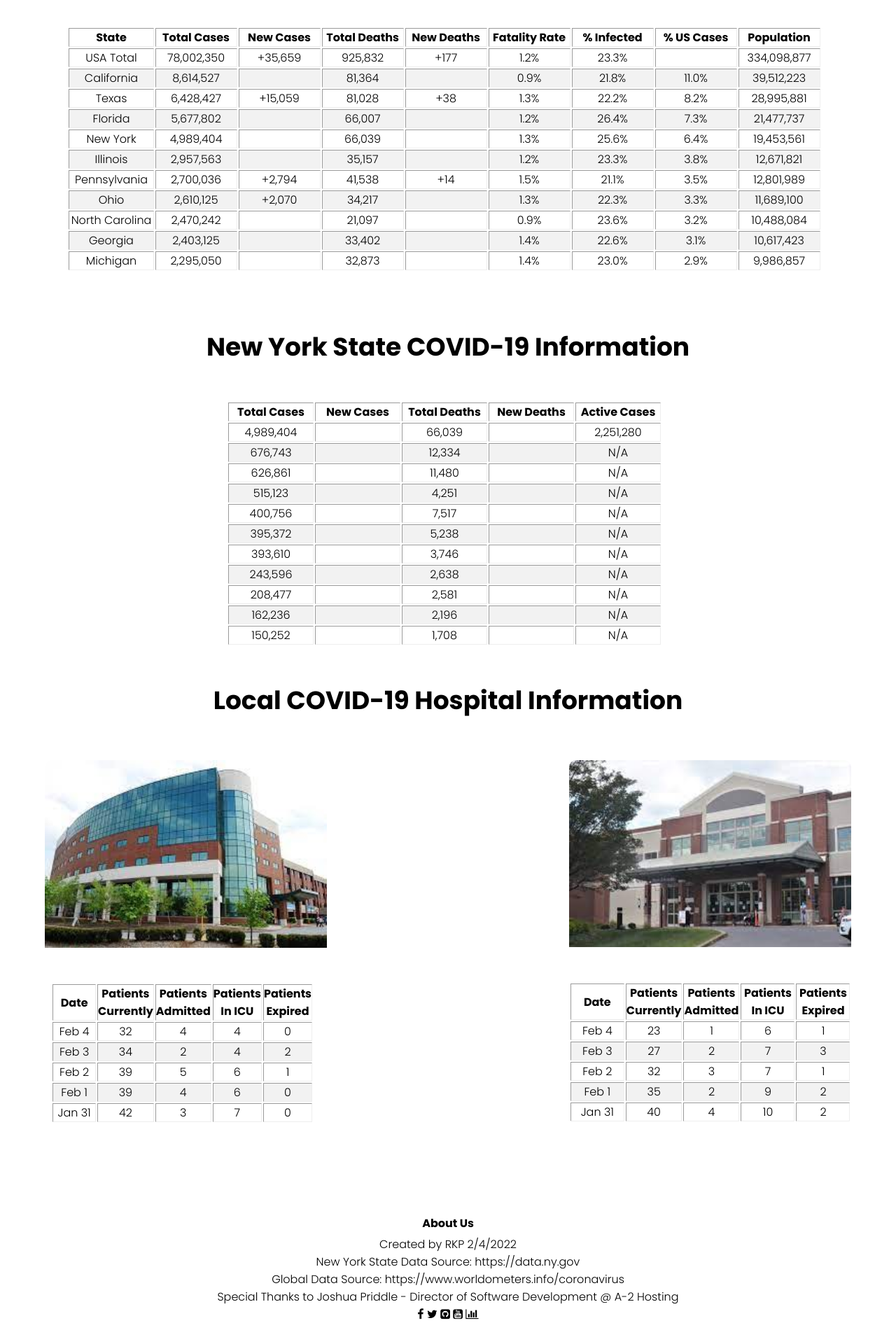
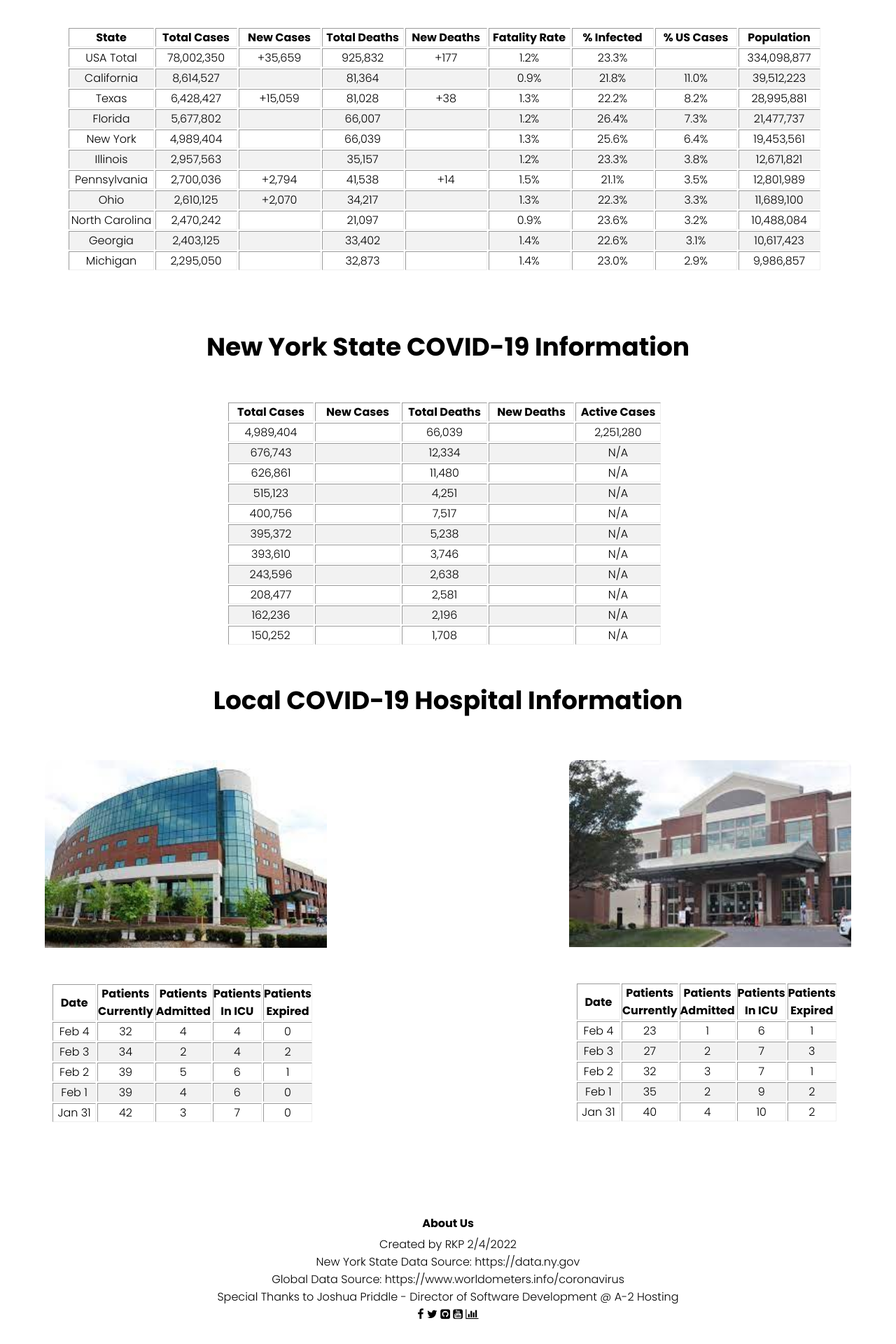
Before and after one commit to Pasin3ru/Tracking-COVID-19, a Jekyll site: the page built from index.html, in a window 1280 px wide. Shown: the part 1934-3854 px from the top of the page at 70% size. Built offline with Jekyll 4.4.1, drawn with Linux system fonts in a browser that asks for light colours.

Commit message:
Update s_hospital.html

```diff
--- a/_includes/hospital-tables/s_hospital.html
+++ b/_includes/hospital-tables/s_hospital.html
@@ -1,11 +1,11 @@
 <table border="1" class="dataframe">
   <thead>
     <tr style="text-align: center;">
-      <th style="min-width: 75px;">Date</th>
-      <th style="min-width: 75px;">Patients Currently</th>
-      <th style="min-width: 75px;">Patients Admitted</th>
-      <th style="min-width: 75px;">Patients In ICU</th>
-      <th style="min-width: 75px;">Patients Expired</th>
+      <th style="min-width: 60px;">Date</th>
+      <th style="min-width: 60px;">Patients Currently</th>
+      <th style="min-width: 60px;">Patients Admitted</th>
+      <th style="min-width: 60px;">Patients In ICU</th>
+      <th style="min-width: 60px;">Patients Expired</th>
     </tr>
   </thead>
   <tbody>
```
